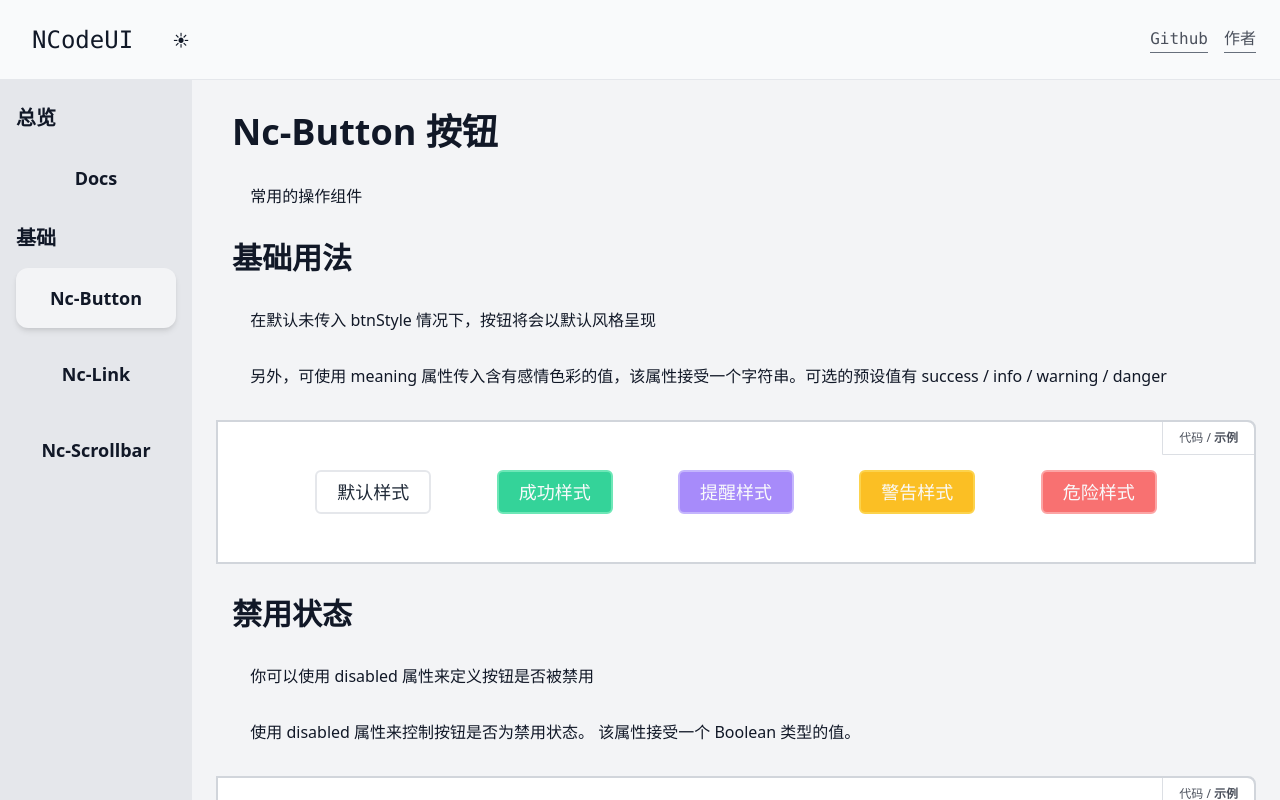
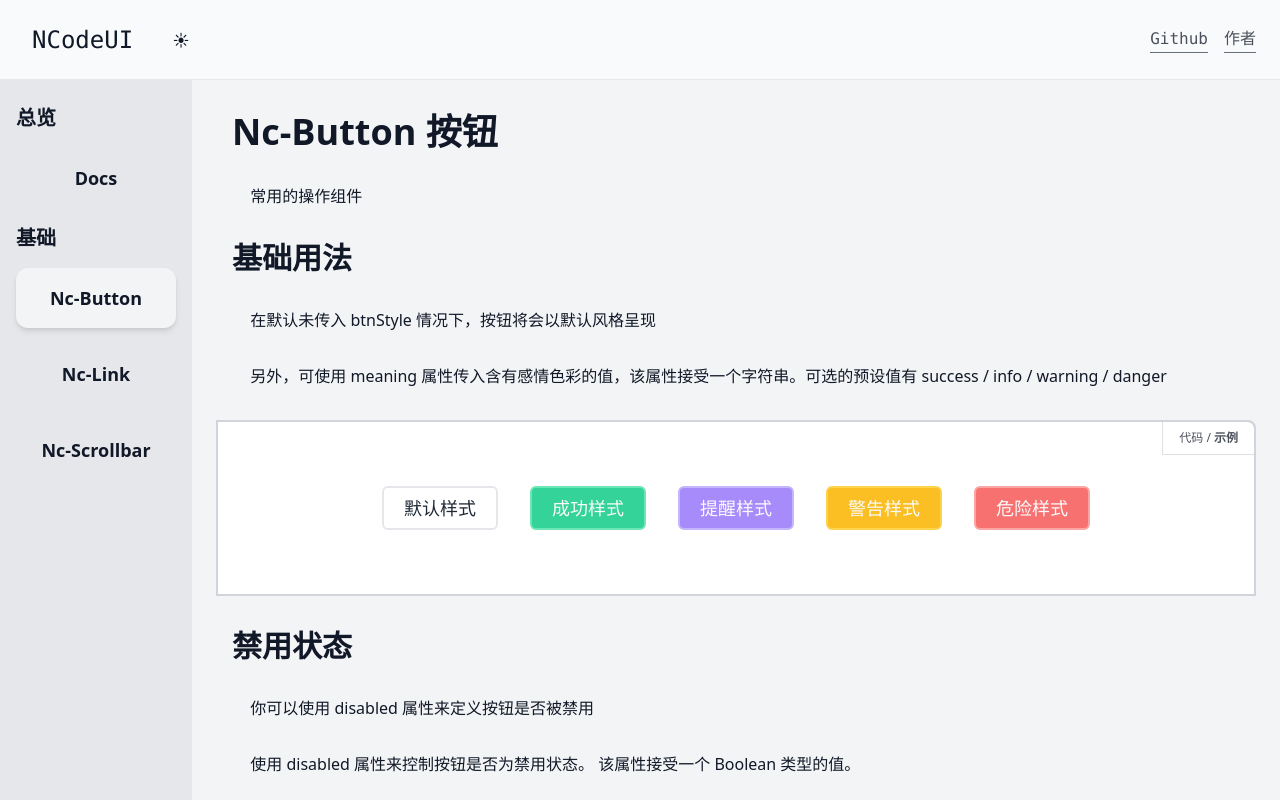
Before and after one commit to NeserCode/NCodeUI, a Vue app: page /docs/basic/button in a window 1280 px wide. Built offline with nearby package versions, Linux system fonts and the light colour scheme; what @highlightjs/vue-plugin would draw is missing.

Commit message:
完成按钮组件
第一个组件写完了

```diff
--- a/src/components/Basic/Button/index.vue
+++ b/src/components/Basic/Button/index.vue
@@ -2,7 +2,7 @@
   <button
     type="button"
     :disabled="disabled"
-    :class="['nc-button', disableClass, btnStyle, meaning, loadingClass]"
+    :class="['nc-button', disableClass, btnStyle, meaning, loadingClass, size]"
   >
     <span v-show="!loading || !loadingText" :class="['nc-button-inner-text']"
       ><slot></slot
@@ -37,9 +37,13 @@ var $props = defineProps({
   loadingText: {
     type: String,
     defalut: null
+  },
+  size: {
+    type: [String, Number],
+    defalut: 'normal'
   }
 })
-const { disabled, btnStyle, meaning, loading } = toRefs($props)
+const { disabled, btnStyle, meaning, loading, size } = toRefs($props)
 var disableClass = computed(() => (disabled.value ? 'disabled' : null))
 var loadingClass = computed(() => (loading.value ? 'loading' : null))
 </script>
@@ -47,9 +51,21 @@ var loadingClass = computed(() => (loading.value ? 'loading' : null))
 <style scoped lang="postcss">
 /* nc-button */
 .nc-button {
-  @apply relative inline-flex justify-center items-center py-1.5 px-5 m-0 max-w-min h-full border-2 rounded-md
+  @apply relative inline-flex justify-center items-center py-1.5 px-5 m-0 max-w-min border-2 rounded-md
   border-gray-200 dark:border-gray-600 bg-white dark:bg-black
   transition-all cursor-pointer overflow-hidden box-border;
+}
+.nc-button.mini {
+  @apply py-0 px-0.5;
+}
+.nc-button.small {
+  @apply py-0.5 px-2.5;
+}
+.nc-button.normal {
+  @apply py-2 px-5;
+}
+.nc-button.large {
+  @apply py-4 px-7;
 }
 /* Default */
 .nc-button:hover {
--- a/src/components/Native/ViewBox/index.vue
+++ b/src/components/Native/ViewBox/index.vue
@@ -41,7 +41,7 @@ function toggleCodeShow () {
 
 /* Assets Container */
 .assetsContainer {
-  @apply flex justify-evenly w-full;
+  @apply flex flex-wrap flex-row justify-center w-full h-full;
 }
 
 /* Code Container */
--- a/src/views/Docs/Basic/Button/Example/basic.vue
+++ b/src/views/Docs/Basic/Button/Example/basic.vue
@@ -22,3 +22,9 @@ const code = ref(`<template>
     <nc-button  meaning="danger">危险样式</nc-button>
 </template>`)
 </script>
+
+<style lang="postcss" scoped>
+.viewBox .nc-button {
+  @apply m-4;
+}
+</style>
--- a/src/views/Docs/Basic/Button/Example/disabled.vue
+++ b/src/views/Docs/Basic/Button/Example/disabled.vue
@@ -22,3 +22,9 @@ const code = ref(`<template>
     <nc-button meaning="danger" disabled>危险样式</nc-button>
 </template>`)
 </script>
+
+<style lang="postcss" scoped>
+.viewBox .nc-button {
+  @apply m-4;
+}
+</style>
--- a/src/views/Docs/Basic/Button/Example/lightbar-loading.vue
+++ b/src/views/Docs/Basic/Button/Example/lightbar-loading.vue
@@ -77,3 +77,9 @@ function toggleLoading () {
   }
 }
 </script>
+
+<style lang="postcss" scoped>
+.viewBox .nc-button {
+  @apply m-4;
+}
+</style>
--- a/src/views/Docs/Basic/Button/Example/lightbar-top.vue
+++ b/src/views/Docs/Basic/Button/Example/lightbar-top.vue
@@ -24,3 +24,9 @@ const code = ref(
 </template>`
 )
 </script>
+
+<style lang="postcss" scoped>
+.viewBox .nc-button {
+  @apply m-4;
+}
+</style>
--- a/src/views/Docs/Basic/Button/Example/lightbar.vue
+++ b/src/views/Docs/Basic/Button/Example/lightbar.vue
@@ -24,3 +24,9 @@ const code = ref(
 </template>`
 )
 </script>
+
+<style lang="postcss" scoped>
+.viewBox .nc-button {
+  @apply m-4;
+}
+</style>
--- /dev/null
+++ b/src/views/Docs/Basic/Button/Example/size.vue
@@ -0,0 +1,75 @@
+<template>
+  <viewBox :code="code">
+    <nc-button>默认样式</nc-button>
+    <nc-button
+      meaning="success"
+      @click="handleChangeSize()"
+      :size="sizes[targetSize]"
+      btnStyle="lightBar"
+      >成功样式</nc-button
+    >
+    <nc-button
+      meaning="info"
+      @click="handleChangeSize()"
+      :size="sizes[targetSize]"
+      btnStyle="lightBar-top"
+      >提醒样式</nc-button
+    >
+    <nc-button
+      meaning="warning"
+      @click="handleChangeSize()"
+      :size="sizes[targetSize]"
+      btnStyle="lightBar"
+      >警告样式</nc-button
+    >
+    <nc-button
+      meaning="danger"
+      @click="handleChangeSize()"
+      :size="sizes[targetSize]"
+      btnStyle="lightBar-top"
+      >危险样式</nc-button
+    >
+  </viewBox>
+</template>
+
+<script setup>
+import viewBox from '@/components/Native/ViewBox/index.vue'
+import NcButton from '@/components/Basic/Button/index.vue'
+
+import { ref } from 'vue'
+
+const code = ref(
+  `<template>
+    <nc-button btnStyle="lightBar-top">默认样式</nc-button>
+    <nc-button meaning="success" btnStyle="lightBar-top" @click="handleChangeSize()" :size="sizes[targetSize]">成功样式</nc-button>
+    <nc-button meaning="info" btnStyle="lightBar-top" @click="handleChangeSize()" :size="sizes[targetSize]">提醒样式</nc-button>
+    <nc-button meaning="warning" btnStyle="lightBar-top" @click="handleChangeSize()" :size="sizes[targetSize]">警告样式</nc-button>
+    <nc-button meaning="danger" btnStyle="lightBar-top" @click="handleChangeSize()" :size="sizes[targetSize]">危险样式</nc-button>
+</template>
+
+<script>
+import { ref } from 'vue'
+
+var sizes = ref(['mini', 'small', 'normal', 'large'])
+var targetSize = ref(2)
+
+function handleChangeSize () {
+  targetSize.value = targetSize.value === 3 ? 0 : targetSize.value + 1
+  console.log(targetSize.value)
+}
+<` + '/script>'
+)
+var sizes = ref(['mini', 'small', 'normal', 'large'])
+var targetSize = ref(2)
+
+function handleChangeSize () {
+  targetSize.value = targetSize.value === 3 ? 0 : targetSize.value + 1
+  console.log(targetSize.value)
+}
+</script>
+
+<style lang="postcss" scoped>
+.viewBox .nc-button {
+  @apply m-4;
+}
+</style>
--- a/src/views/Docs/Basic/Button/index.vue
+++ b/src/views/Docs/Basic/Button/index.vue
@@ -24,11 +24,12 @@
       属性来控制按钮是否为简明样式，该样式可以执行加载方面的动画反馈。</para
     >
     <example-button-lightbar />
+    <headTitle :level="3">简明在上样式</headTitle>
     <para
       >使用 btnStyle = 'lightBar-top'属性来控制简明样式的标志线位于上方</para
     >
     <example-button-lightbar-top />
-    <headTitle :level="2">加载状态</headTitle>
+    <headTitle :level="3">加载状态</headTitle>
     <para>另外，作为一个效果反馈组件，我们提供了一个 loading 属性</para>
     <para
       >使用 loading 属性，决定按钮是否处于加载样式，该属性接受一个 Boolean
@@ -39,6 +40,17 @@
       状态下使用该字段值为按钮显示文本。该字段值接受一个 String 类型的值</para
     >
     <example-button-lightbar-loading />
+    <headTitle :level="2">调整尺寸</headTitle>
+    <para
+      >除了默认的大小，按钮组件还提供了几种额外的尺寸可供选择，以便适配不同的场景。</para
+    >
+    <para
+      >使用 size 属性额外配置尺寸，可使用 large | small | mini 和 normal
+      四种值。默认为 normal</para
+    >
+    <example-button-size />
+    <headTitle :level="2">属性键值</headTitle>
+    <para>😥 这部分等我什么时候做出来表格再写</para>
     <placeholder />
   </div>
 </template>
@@ -53,6 +65,7 @@ import ExampleButtonDisabled from '@/views/Docs/Basic/Button/Example/disabled.vu
 import ExampleButtonLightbar from '@/views/Docs/Basic/Button/Example/lightbar.vue'
 import ExampleButtonLightbarTop from '@/views/Docs/Basic/Button/Example/lightbar-top.vue'
 import ExampleButtonLightbarLoading from '@/views/Docs/Basic/Button/Example/lightbar-loading.vue'
+import ExampleButtonSize from '@/views/Docs/Basic/Button/Example/size.vue'
 // import { ref } from 'vue'
 </script>
 
```
